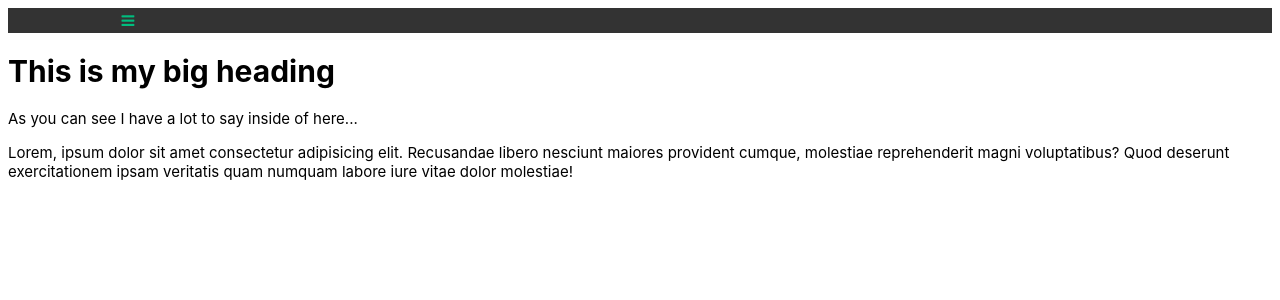
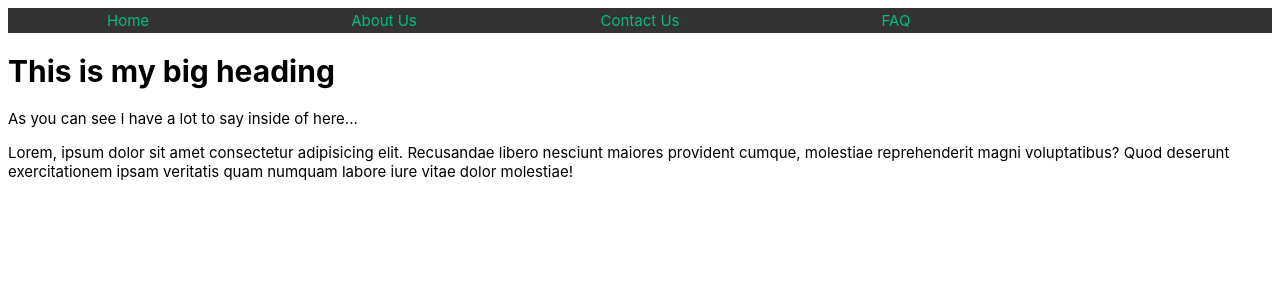
Before and after one commit to WukoSiric/vue-maze-visualizer, a Vue app: page / in a window 1280 px wide. Shown: the top 300 px of the page. Built offline with nearby package versions, Linux system fonts and the light colour scheme.

Commit message:
Burger mobile and desktop functionality done

```diff
--- a/src/components/Navbar.vue
+++ b/src/components/Navbar.vue
@@ -2,14 +2,24 @@
     export default {
         data() {
             return {
-            menuExpanded: false,
+                menuExpanded: false,
+                isMobile: window.innerWidth < 1024
             };
         },
         methods: {
             toggleMenu() {
-            console.log("Toggled menu to " + this.menuExpanded);
-            this.menuExpanded = !this.menuExpanded;
+                console.log("Toggled menu to " + this.menuExpanded);
+                this.menuExpanded = !this.menuExpanded;
             },
+            updateIsMobile() {
+                this.isMobile = window.innerWidth < 1024;
+            }
+        },
+        mounted() {
+            window.addEventListener('resize', this.updateIsMobile);
+        },
+        destroyed() {
+            window.removeEventListener('resize', this.updateIsMobile);
         }
     }
 </script>
@@ -17,13 +27,13 @@
 <template>
     <link rel="stylesheet" href="https://cdnjs.cloudflare.com/ajax/libs/font-awesome/4.7.0/css/font-awesome.min.css">
     <div class="navbar">
-        <a href="javascript:void(0);" class="toggle" @click="toggleMenu()">
+        <a v-if="isMobile" href="javascript:void(0);" :class="{toggle: isMobile}" @click="toggleMenu()">
             <i class="fa fa-bars"></i>
         </a>
-        <a v-if="menuExpanded" href="" class="nav-item">Home</a>
-        <a v-if="menuExpanded" href="" class="nav-item">About Us</a>
-        <a v-if="menuExpanded" href="" class="nav-item">Contact Us</a>
-        <a v-if="menuExpanded" href="" class="nav-item">FAQ</a>
+        <a v-if="!isMobile || menuExpanded" href="" class="nav-item">Home</a>
+        <a v-if="!isMobile || menuExpanded" href="" class="nav-item">About Us</a>
+        <a v-if="!isMobile || menuExpanded" href="" class="nav-item">Contact Us</a>
+        <a v-if="!isMobile || menuExpanded" href="" class="nav-item">FAQ</a>
     </div>
 </template>
 
```
